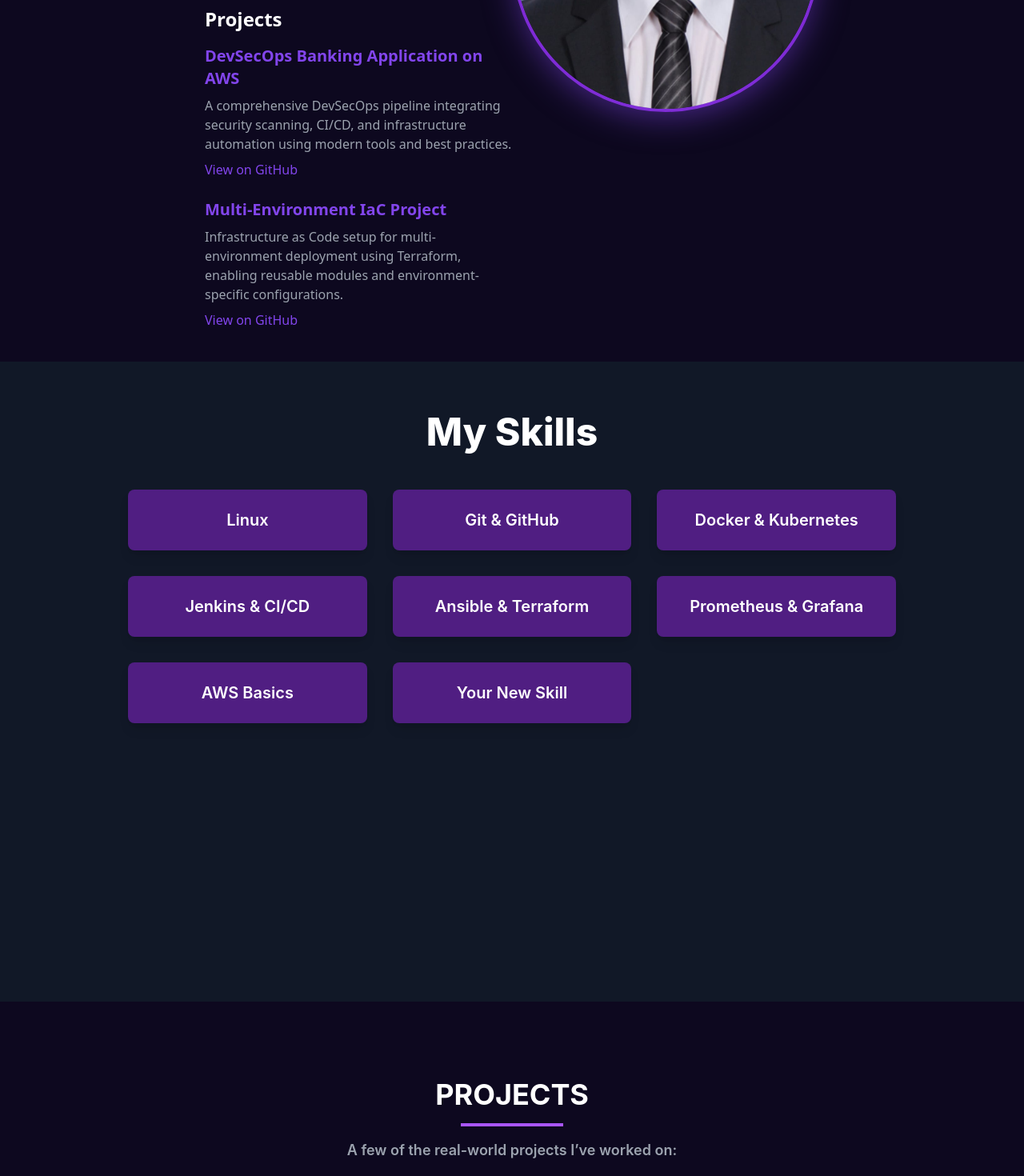
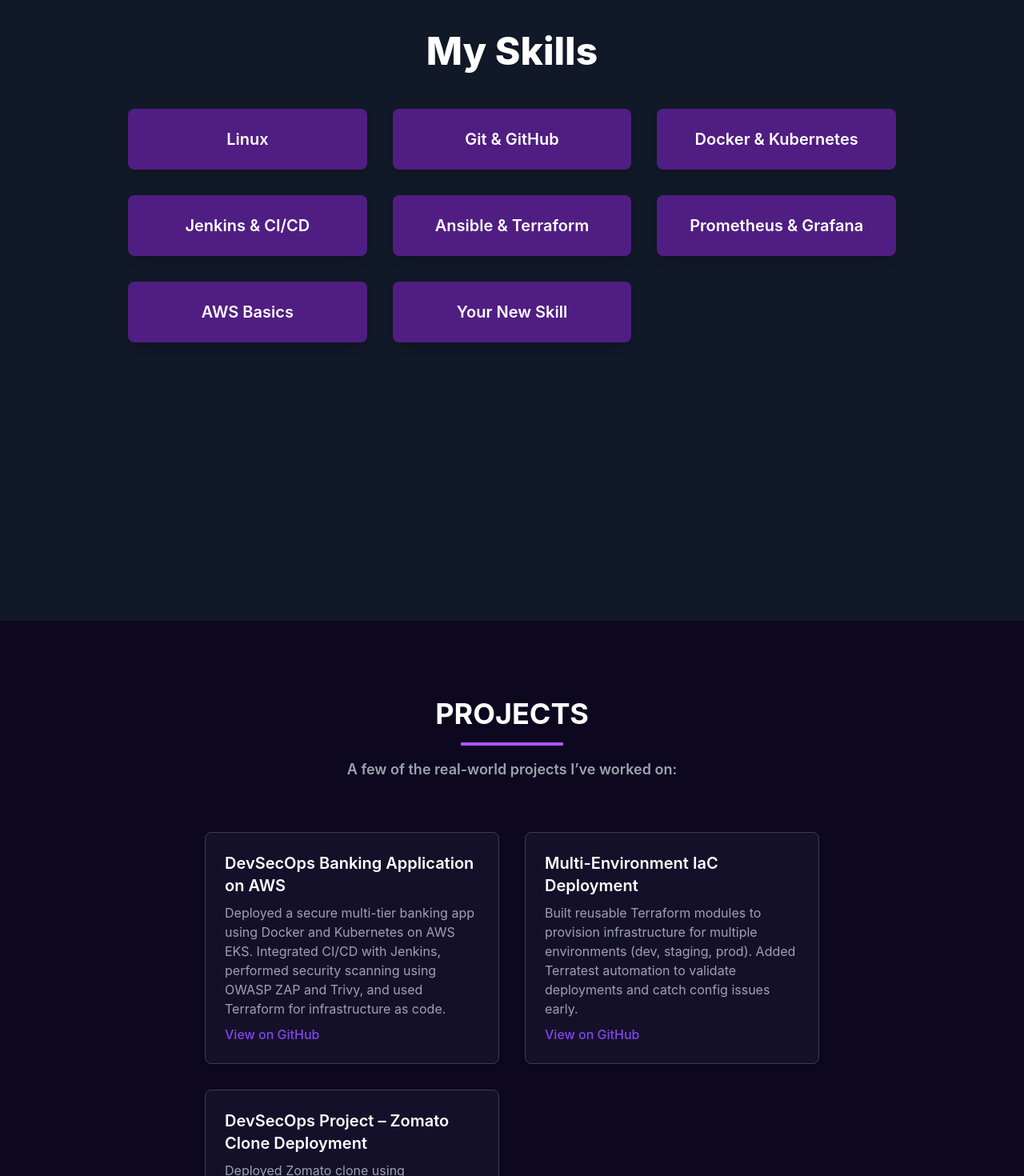
Before and after one commit to anilsahu350/my-portfolio, a React (Create React App) app: page / in a window 1280 px wide. Shown: the part 860-2330 px from the top of the page at 80% size. Built offline with nearby package versions, Linux system fonts and the light colour scheme.

Commit message:
Added DevSecOps  project with GitHub link

```diff
--- a/src/components/About.js
+++ b/src/components/About.js
@@ -39,47 +39,6 @@ const About = () => {
             Passionate about automation and cloud technology, I’m eager to join a dynamic team where I can grow and
             contribute as a DevOps professional.
           </p>
-
-          {/* Projects Section */}
-          <div className="mt-12">
-            <h3 className="text-2xl font-bold text-white mb-4">Projects</h3>
-
-            {/* Project 1 */}
-            <div className="mb-6">
-              <h4 className="text-xl font-semibold text-[#8245ec]">
-              DevSecOps Banking Application on AWS
-              </h4>
-              <p className="text-gray-400 mt-2">
-                A comprehensive DevSecOps pipeline integrating security scanning, CI/CD, and infrastructure automation using modern tools and best practices.
-              </p>
-              <a
-                href="https://github.com/anilsahu350/DevOps-mega-project/tree/feature/devsecops"
-                target="_blank"
-                rel="noopener noreferrer"
-                className="text-[#8245ec] font-medium mt-2 inline-block hover:underline"
-              >
-                View on GitHub
-              </a>
-            </div>
-
-            {/* Project 2 */}
-            <div className="mb-6">
-              <h4 className="text-xl font-semibold text-[#8245ec]">
-                Multi-Environment IaC Project
-              </h4>
-              <p className="text-gray-400 mt-2">
-                Infrastructure as Code setup for multi-environment deployment using Terraform, enabling reusable modules and environment-specific configurations.
-              </p>
-              <a
-                href="https://github.com/anilsahu350/Multi-env-lac-project"
-                target="_blank"
-                rel="noopener noreferrer"
-                className="text-[#8245ec] font-medium mt-2 inline-block hover:underline"
-              >
-                View on GitHub
-              </a>
-            </div>
-          </div>
         </div>
 
         {/* Right Side - Profile Image */}
--- a/src/components/Projects.js
+++ b/src/components/Projects.js
@@ -3,16 +3,22 @@ import React from "react";
 const Projects = () => {
   const projectList = [
     {
-      title: "CI/CD Pipeline using Jenkins",
-      description: "Automated deployment pipeline with GitHub, Jenkins, Docker, and AWS EC2.",
+      title: "DevSecOps Banking Application on AWS",
+      description:
+        "Deployed a secure multi-tier banking app using Docker and Kubernetes on AWS EKS. Integrated CI/CD with Jenkins, performed security scanning using OWASP ZAP and Trivy, and used Terraform for infrastructure as code.",
+      link: "https://github.com/anilsahu350/DevOps-mega-project/tree/feature/devsecops",
     },
     {
-      title: "Kubernetes Monitoring with Prometheus & Grafana",
-      description: "Deployed and visualized Kubernetes metrics using Prometheus and Grafana dashboards.",
+      title: "Multi-Environment IaC Deployment",
+      description:
+        "Built reusable Terraform modules to provision infrastructure for multiple environments (dev, staging, prod). Added Terratest automation to validate deployments and catch config issues early.",
+      link: "https://github.com/anilsahu350/Multi-env-lac-project",
     },
     {
-      title: "Infrastructure as Code with Terraform",
-      description: "Provisioned AWS resources via Terraform scripts for scalable infrastructure.",
+      title: "DevSecOps Project – Zomato Clone Deployment",
+      description:
+        "Deployed Zomato clone using DevSecOps principles integrating CI/CD pipelines, container orchestration, and security scanning.",
+      link: "https://github.com/anilsahu350/DevOps-Project-Zomato/tree/dev",
     },
   ];
 
@@ -37,6 +43,14 @@ const Projects = () => {
           >
             <h3 className="text-xl font-semibold mb-2">{project.title}</h3>
             <p className="text-gray-400">{project.description}</p>
+            <a
+              href={project.link}
+              target="_blank"
+              rel="noopener noreferrer"
+              className="text-[#8245ec] font-medium mt-2 inline-block hover:underline"
+            >
+              View on GitHub
+            </a>
           </div>
         ))}
       </div>
```
